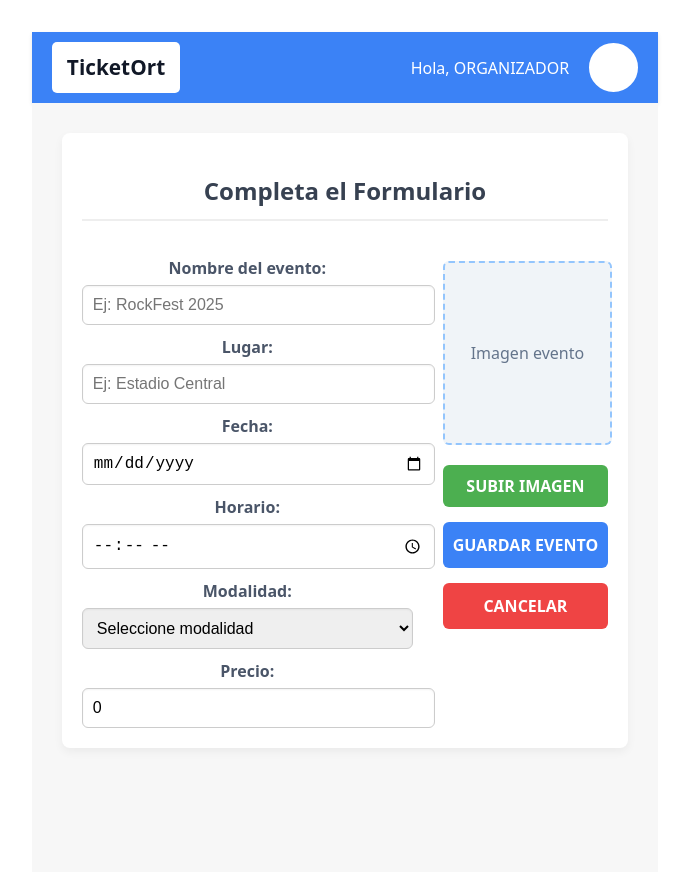
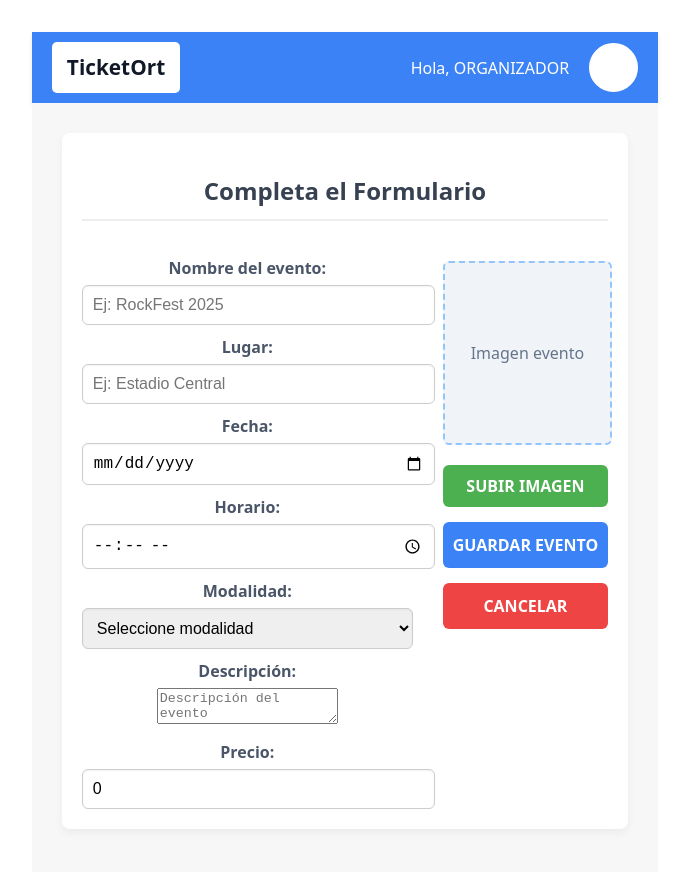
Before and after one commit to BrunoPav/TrabajoFinal-Grupo-3, a Vue app: page /organizador/crear in a window 1280 px wide. Shown: the top 872 px of the page, without its empty margins (295-984 px from the left). Built offline with nearby package versions, Linux system fonts and the light colour scheme.

Commit message:
actualizacion de rutas incorporacion de rolStore,

```diff
--- a/src/components/Home.vue
+++ b/src/components/Home.vue
@@ -5,7 +5,7 @@
         <div class="nav-left">
           <h1 class="logo">TicketOrt</h1>
         </div>
-        <div class="nav-center">
+        <div class="nav-center" v-if="rolStore.rol === 'cliente@a'">
           <router-link to="/login" class="btn-nav">Mis compras</router-link>
           <router-link to="/login" class="btn-nav">Mis Tickets</router-link>
         </div>
@@ -15,7 +15,7 @@
       </div>
     </nav>
 
-    <div class="estado-vacio-panel" v-if="eventosGuardados == null || eventosGuardados.length === 0">
+    <div class="estado-vacio-panel" v-if="(eventosGuardados == null || eventosGuardados.length === 0) && (rolStore.rol === 'organizador@a' || rolStore.rol === 'gerente@a')">
       <div class="estado-vacio-contenido">
         <span class="icono-busqueda">🔍</span>
         <p class="mensaje-vacio">No tienes eventos creados</p>
@@ -41,33 +41,35 @@
             </li>
             <li>Precio: <strong class="precio-card">${{ event.precio.toLocaleString('es-AR') }}</strong></li>
           </ul>
-          <button class="btn-compra" @click="goComprar(event)">COMPRAR</button>
+          <button class="btn-compra" @click="goComprar(event)" v-if="rolStore.rol === 'cliente@a'">COMPRAR</button>
+          <button class="evento-boton" @click="goABM(event)" v-if="rolStore.rol === 'organizador@a' || rolStore.rol === 'gerente@a'">EDITAR</button>
         </div>
       </article>
 
-      <div class="new-card-placeholder">
-        <button class="btn-crear-evento-pequeño" @click="goABM">Nuevo Evento</button>
+      <div class="new-card-placeholder" v-if="rolStore.rol === 'organizador@a' || rolStore.rol === 'gerente@a'">
+        <button class="btn-crear-evento-pequeño" @click="goABM" >Nuevo Evento</button>
       </div>
     </section>
   </div>
 </template>
 
 <script setup>
-import { ref } from 'vue'
 import { useRouter } from 'vue-router'
-import TarjetaEvento from '../components/TarjetaEvento.vue'
-import { useEventoStore } from '../stores/eventoStore'
+import { useEventoStore } from '../stores/eventoStore.js'
+import { useRolStore } from '../stores/rolStore.js'
 
 
 const eventoStore = useEventoStore()
 const eventosGuardados = eventoStore.eventos
+const rolStore = useRolStore()
 
 const router = useRouter()
 const goLogin = () => router.push('/login')
 const goABM = () => router.push('/organizador/crear')
 
+
 const goComprar = (event) => {
-  router.push({ name: 'Compra', query: { id: event.id } })
+  router.push({ name: 'UsuarioHome', query: { id: event.id } })
 }
 </script>
 
--- a/src/components/TarjetaEvento.vue
+++ b/src/components/TarjetaEvento.vue
@@ -43,6 +43,10 @@ const handleComprar = () => {
           <span class="label">Horario:</span> {{ evento.horario }}
         </li>
         <li>
+          <span class="icon">📝</span>
+          <span class="label">Descripción:</span> {{ evento.descripcion }}
+        </li>
+        <li>
           <span class="icon">🌐</span>
           <span class="label">Modalidad:</span>
           <span :class="['modalidad-tag', evento.modalidad.toLowerCase()]">
@@ -56,7 +60,7 @@ const handleComprar = () => {
       <div class="precio">
         $ {{ evento.precio.toLocaleString('es-AR') }}
       </div>
-      <button class="evento-boton" @click="handleComprar">
+      <button class="evento-boton" @click="handleComprar" v-if="rolStore.rol === 'cliente@a'">
         COMPRAR
       </button>
     </div>
--- a/src/stores/eventoStore.js
+++ b/src/stores/eventoStore.js
@@ -1,16 +1,21 @@
 import { defineStore } from 'pinia'
 import { ref } from 'vue'
 
-export const useEventoStore = defineStore('eventoStore', () => {
+export const useEventoStore = defineStore('eventoStore', () => { // Nombre del store 'eventoStore'
   // Array reactivo de eventos guardados
   const eventos = ref([])
 
   // Método para agregar un nuevo evento
   const agregarEvento = (nuevoEvento) => {
-
     nuevoEvento.id = eventos.value.length + 1;
      eventos.value.push({ ...nuevoEvento })
   }
 
-  return { eventos, agregarEvento }
+  const actualizarEvento = (eventoActualizado) => {
+  const index = eventos.value.findIndex(e => e.id === eventoActualizado.id)
+  if (index !== -1) {
+    eventos.value[index] = { ...eventoActualizado }
+  }
+  }
+  return { eventos, agregarEvento, actualizarEvento }
 })
--- /dev/null
+++ b/src/stores/rolStore.js
@@ -0,0 +1,11 @@
+import { defineStore } from 'pinia'
+import {ref} from 'vue'
+
+export const useRolStore = defineStore('rolStore', () => {
+    const rol = ref('organizador@a')
+    const nuevoRol = ref('cliente@a' || 'organizador@a' || 'gerente@a')
+    const setRol = (nuevoRol) => {
+        rol.value = nuevoRol
+    }
+    return { rol, setRol }
+})
--- a/src/views/ABMEvento.vue
+++ b/src/views/ABMEvento.vue
@@ -1,9 +1,10 @@
 <script setup>
 import { ref } from 'vue';
-import { useRouter } from 'vue-router';
+import { useRouter,useRoute } from 'vue-router';
 import { useEventoStore } from '../stores/eventoStore';
 
 const router = useRouter()
+const route = useRoute()
 const goHome = () => router.push('/')
 
 const eventoStore = useEventoStore()
@@ -15,13 +16,23 @@ const evento = ref({
   horario: '',
   modalidad: '',
   precio: 0,
+  descripcion: '',
   imagen: ''
 })
 
+
+
 function agregarEvento() {
-  eventoStore.agregarEvento({ ...evento.value })
+  if (route.query.id) {
+    eventoStore.actualizarEvento(evento.value)
+  } else {
+  eventoStore.agregarEvento({ ...evento.value })//agrega el evento al store con el metodo agregarEvento definido en eventoStore.js
+  }
   router.push('/')//vuelve al home
+
 }
+
+
 
 </script>
 
@@ -61,6 +72,9 @@ function agregarEvento() {
             <option>Virtual</option>
           </select>
 
+          <label>Descripción:</label>
+          <textarea v-model="evento.descripcion" placeholder="Descripción del evento" required></textarea>
+
           <label>Precio:</label>
           <input v-model.number="evento.precio" type="number" min="0" placeholder="Ej: 1500" required />
         </div>
@@ -70,7 +84,7 @@ function agregarEvento() {
             <span>Imagen evento</span>
           </div>
 
-          <button type="button" class="btn-subir">
+          <button type="button" class="btn-subir" @click="subirImagen">
             SUBIR IMAGEN
           </button>
 
@@ -84,9 +98,9 @@ function agregarEvento() {
       </form>
     </section>
   </main>
-</template>
+ </template>
 
-<style scoped>
+ <style scoped>
 body {
   font-family: "Segoe UI", Arial, sans-serif;
   background-color: #f7f7f7;
@@ -259,4 +273,4 @@ select {
     grid-column: 1 / 2;
   }
 }
-</style>
+ </style>
--- a/src/views/CompraView.vue
+++ b/src/views/CompraView.vue
@@ -1,7 +1,7 @@
 <template>
 
   <header class="app-header">
-    <div class="logo">TicketOrt</div>
+    <div class="logo" @click="goHome">TicketOrt</div>
 
     <div class="nav-buttons">
       <button class="btn-mis-tickets">Mis Tickets</button>
@@ -34,9 +34,7 @@
 
     <div class="descripcion-box">
       <h3 class="desc-title">DESCRIPCIÓN</h3>
-      <p class="desc-text">Lorem ipsum dolor sit amet, consectetur adipiscing elit. Curabitur sit amet elit at lacus
-        gravida tincidunt. Sed euismod, purus at fringilla lacinia, elit elit bibendum turpis, vel bibendum dolor ipsum
-        vel magna. Aliquam erat volutpat.</p>
+      <p class="desc-text">{{ evento?.descripcion || 'Descripción del evento' }}</p>
     </div>
 
 
@@ -81,6 +79,7 @@ import { useEventoStore } from '../stores/eventoStore'
 const route = useRoute()
 const router = useRouter()
 const eventoStore = useEventoStore()
+const goHome = () => router.push('/')
 
 const id = computed(() => Number(route.query.id))
 const evento = computed(() => eventoStore.eventos.find(e => e.id === id.value))
--- a/src/views/Login.vue
+++ b/src/views/Login.vue
@@ -20,20 +20,24 @@
 <script setup>
 import { ref } from "vue";
 import { useRouter, useRoute } from "vue-router";
+import { useRolStore } from "../stores/rolStore";
+
 const router = useRouter()
 const route = useRoute()
 const goHome = () => router.push('/')
 
+const rolStore = useRolStore()
+
 const email = ref("");
 const password = ref("");
 
+
 const login = () => {
-  const redirect = route.query.redirect
-  if (redirect && typeof redirect === 'string') {
-    router.push(redirect)
-  } else {
-    router.push('/')
-  }
+  const loginRol = (email.value === 'cliente@a') ? 'cliente@a' :
+                 (email.value === 'organizador@a') ? 'organizador@a' :
+                 (email.value === 'gerente@a') ? 'gerente@a' : 'cliente@a';
+  rolStore.setRol(loginRol);
+  router.push('/')
 }
 </script>
 
```
